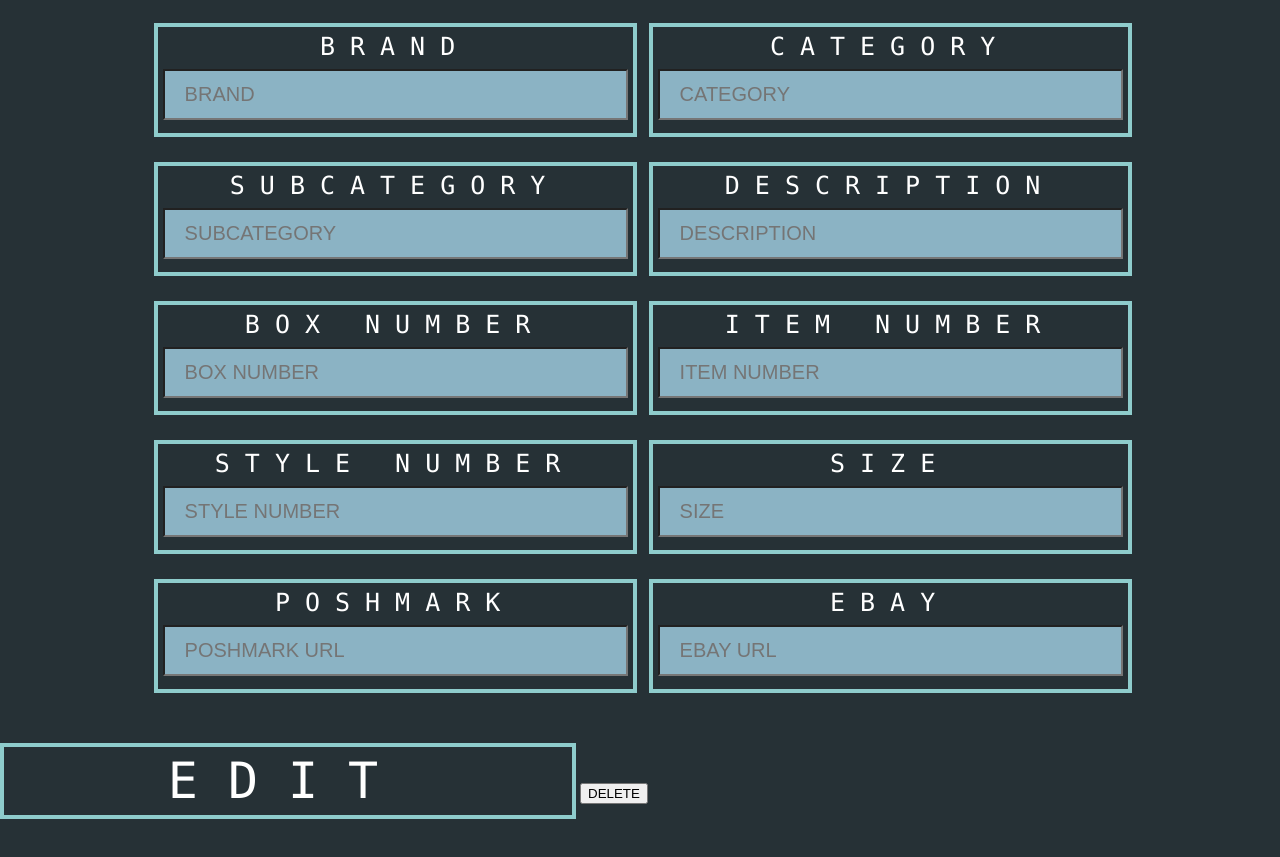
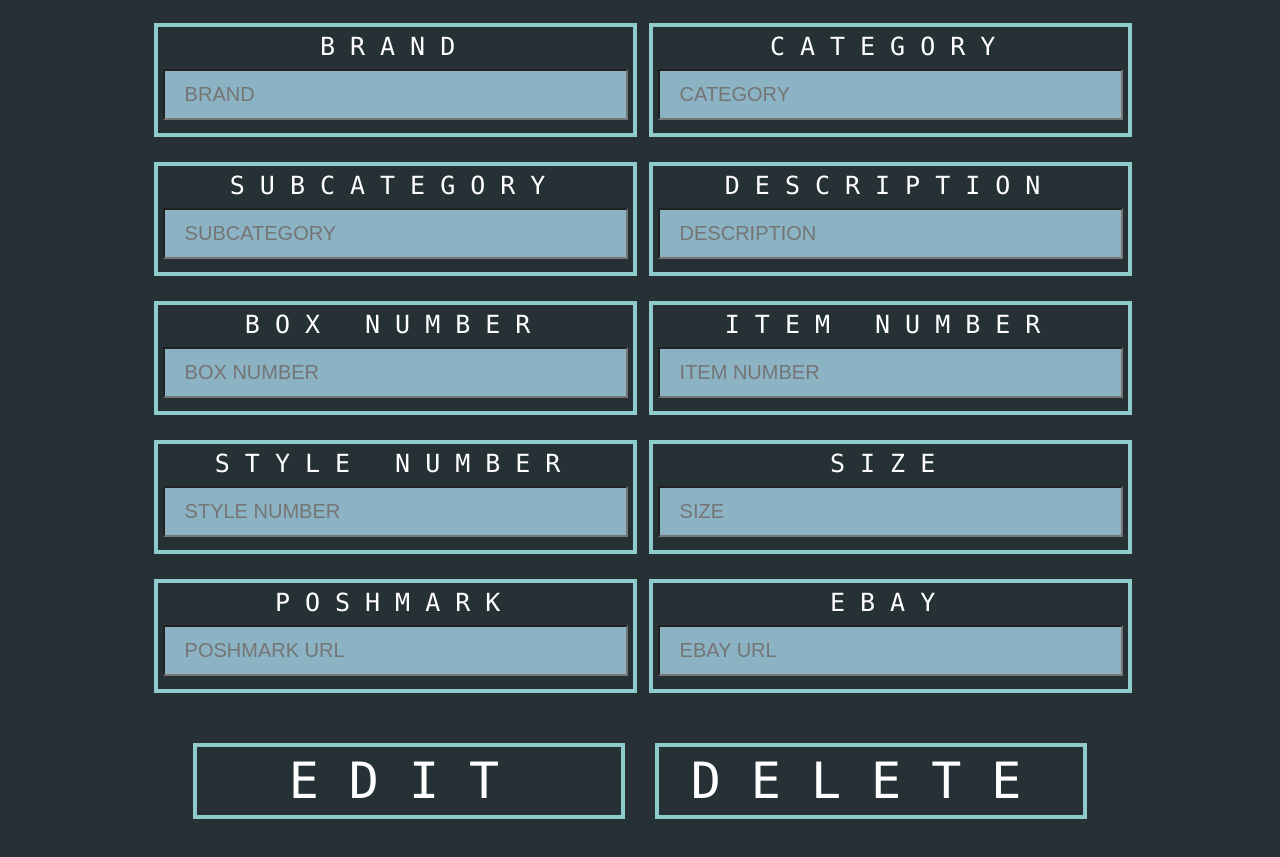
Before and after one commit to cberry31/invy, a website: page app/public/edit.html in a window 1280 px wide. Shown: the part 203-1060 px from the top of the page. Drawn offline with Linux system fonts and the light colour scheme; files that its build step writes are made by us from their sources.

Commit message:
Added file add-itemCss.css

```diff
--- a/app/public/add-itemCss.css
+++ b/app/public/add-itemCss.css
@@ -89,7 +89,30 @@
 
   .submit2{
     text-align: right;
-    margin: 25px auto 2% auto;
+    margin: 25px auto 15% auto;
+    color: #FFF;
+    width: 45%;
+    font-family: "Lucida Console", Monaco, monospace;
+    font-size: 50px;
+    letter-spacing: 30px;
+    border: 4px solid #8ecccc;
+    padding: 5px;
+    cursor: pointer;
+    box-shadow: inset 0 0 0 0 #8ecccc;
+    -webkit-transition: ease-out 0.4s;
+    -moz-transition: ease-out 0.4s;
+    transition: ease-out 0.4s;
+    text-align: center;
+    grid-column: span 2;
+    background: #263136;
+  }
+  .submit2:hover {
+    box-shadow: inset 0 0 0 120px #50717b;
+  }
+
+  .delete{
+    text-align: right;
+    margin: 25px auto 15% auto;
     color: #FFF;
     width: 45%;
     font-family: "Lucida Console", Monaco, monospace;
@@ -107,6 +130,22 @@
     background: #263136;
   }
 
-  .submit2:hover {
+  .delete:hover {
     box-shadow: inset 0 0 0 120px #50717b;
   }
+  .bottomBut{
+    text-align: center;
+    color: #FFF;
+    width: 75%;
+    margin: auto;
+    font-family: "Lucida Console", Monaco, monospace;
+    font-size: 25px;
+    letter-spacing: 15px;
+    padding: 5px auto 10% auto;
+    cursor: pointer;
+    box-shadow: inset 0 0 0 0 #8ecccc;
+    -webkit-transition: ease-out 0.4s;
+    -moz-transition: ease-out 0.4s;
+    transition: ease-out 0.4s;
+    text-align: center;
+  }
```
